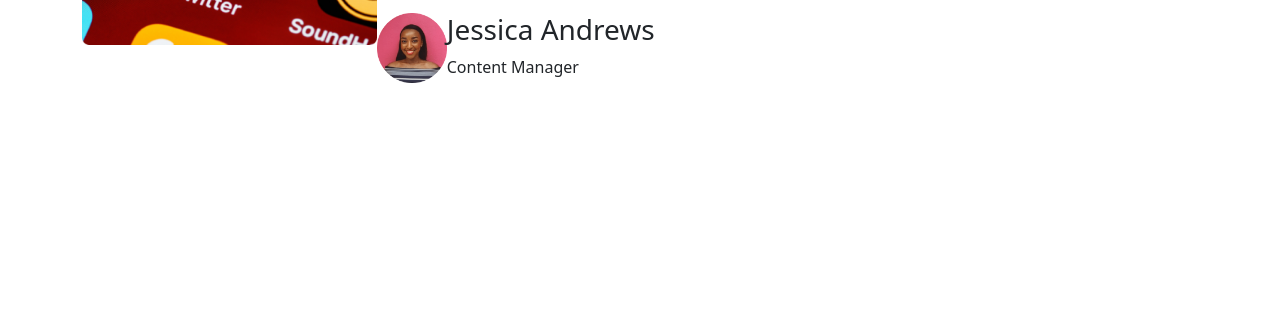
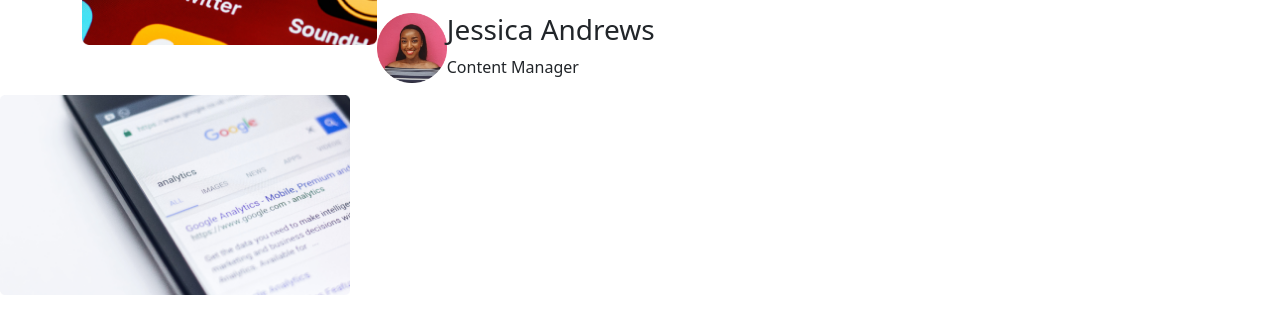
Before and after one commit to joshg1912/uni-feed-blog-template, a website: page index.html in a window 1280 px wide. Shown: the part 290-624 px from the top of the page. Drawn offline with nearby package versions, Linux system fonts and the light colour scheme.

Commit message:
adds article photo

```diff
--- a/index.html
+++ b/index.html
@@ -33,5 +33,12 @@
                </div>
             </div>
         </section>
+        <section>
+            <div class="row">
+                <div class="col"><img src="/Assets/Article 1 Image.png" width="350" height="200"></div>
+                <div class="col"></div>
+                <div class="col"></div>
+            </div>
+        </section>
     </body>
 </html>
```
